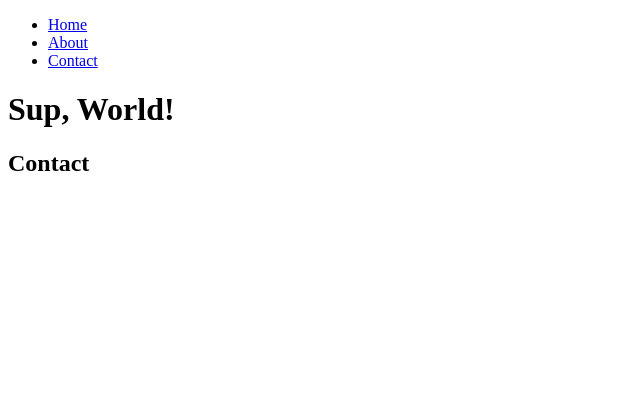
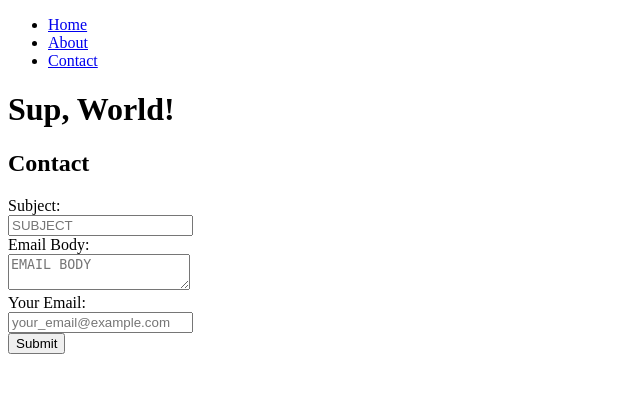
Before and after one commit to DrMartinLutherXing/medmen, a Django app: page /contact/ in a window 1280 px wide. Shown: the top 393 px of the page, without its empty margins (0-640 px from the left). Run offline with Django 3.2, Linux system fonts and the light colour scheme.

Commit message:
added form fields for subject, body and email;

```diff
--- a/main/templates/main/contact.html
+++ b/main/templates/main/contact.html
@@ -1,4 +1,22 @@
 {% extends "main/base.html" %}
 {% block content %}
+
 <h2>Contact</h2>
+<form action="{% url 'main:contact' %}" method="post">
+{% csrf_token %}
+	<div>
+		<label for="subject">Subject:</label><br />
+		<input type="text" name="subject" id="subject" placeholder="SUBJECT" />
+	</div>
+	<div>
+		<label for="body">Email Body:</label><br />
+		<textarea name="body" id="body" placeholder="EMAIL BODY" ></textarea>
+	</div>
+	<div>
+		<label for="email">Your Email:</label><br />
+		<input type="email" name="email" id="email" placeholder="your_email@example.com" />
+	</div>
+	<div><input type="submit" value="Submit" /></div>
+</form>
+
 {% endblock content %}
```
